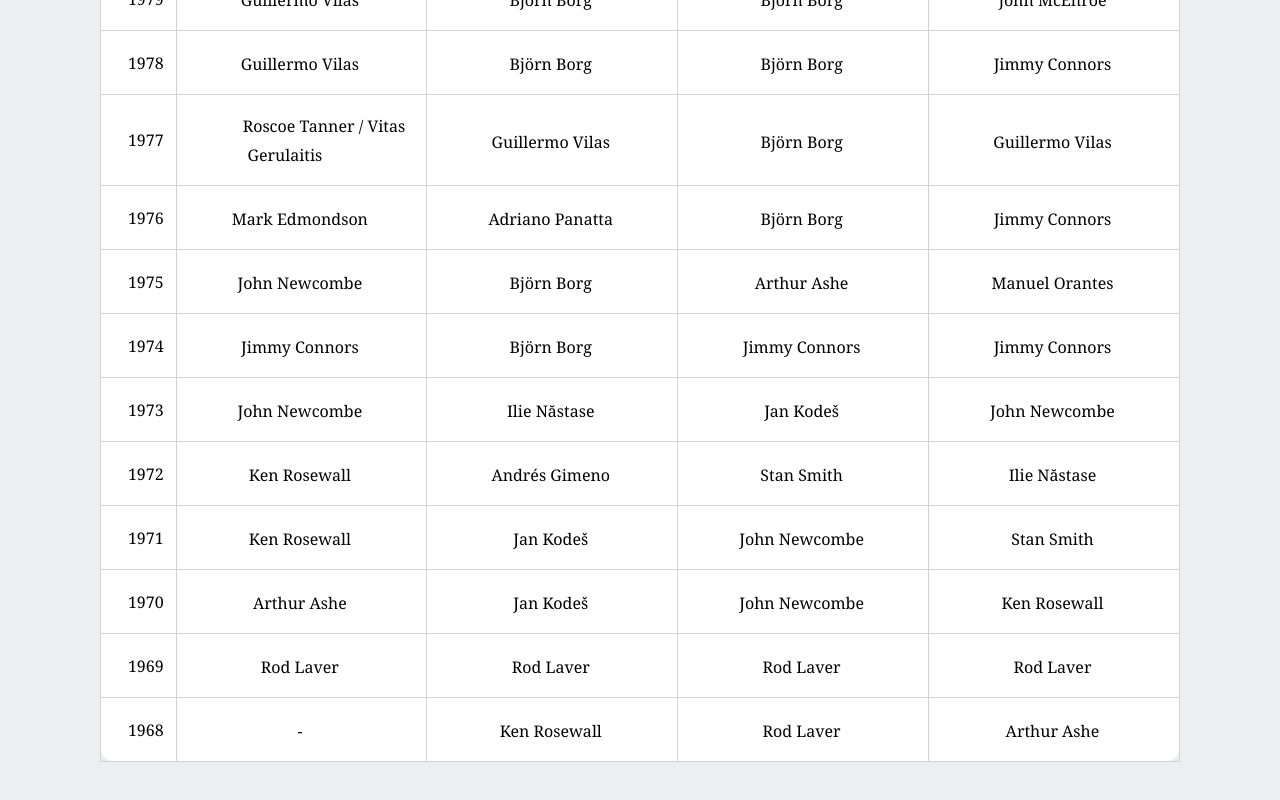
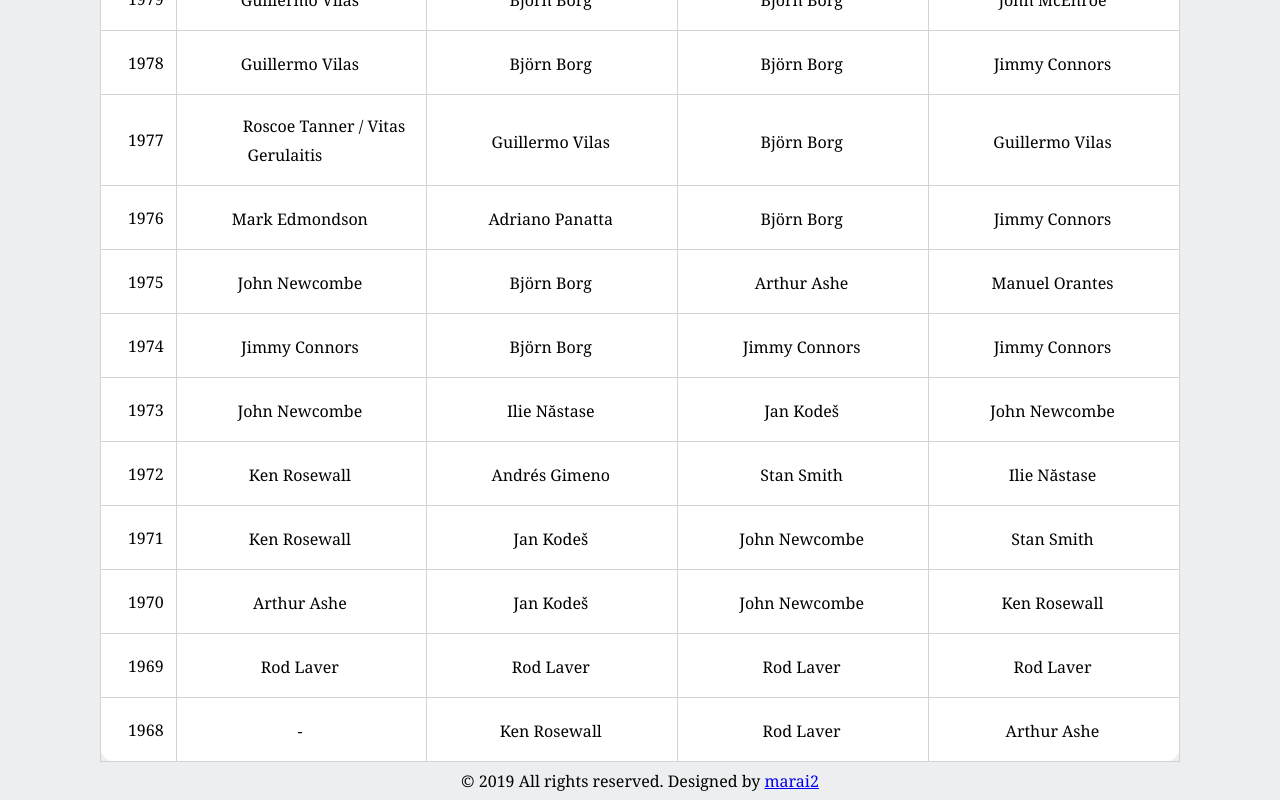
Before and after one commit to tennisgrandslams/tennisgrandslams.github.io, a plain HTML site: page mens.html in a window 1280 px wide. Shown: the part 2951-3751 px from the top of the page. Before the commit the page ends 3713 px from the top, so only its background shows below. Drawn offline with Linux system fonts and the light colour scheme.

Commit message:
Add footer

```diff
--- a/mens.html
+++ b/mens.html
@@ -450,6 +450,10 @@
 
 </table>
 
+<footer>
+  © 2019 All rights reserved. Designed by <a href="mailto:REMOVETHIS-marai2@yahoo.com">marai2</a>
+</footer>
+
 </div>
 
 <script src="players.js"></script>
--- a/style.css
+++ b/style.css
@@ -41,6 +41,12 @@ header h1 {
   padding: 0.5em;
   text-align: center;
   font-size: 2.5em;
+}
+
+footer {
+  margin:  auto;
+  padding: 0.5em;
+  text-align: center;
 }
 
 .tb {
```
Also changed, not shown: womens.html (+4 -0 lines).
